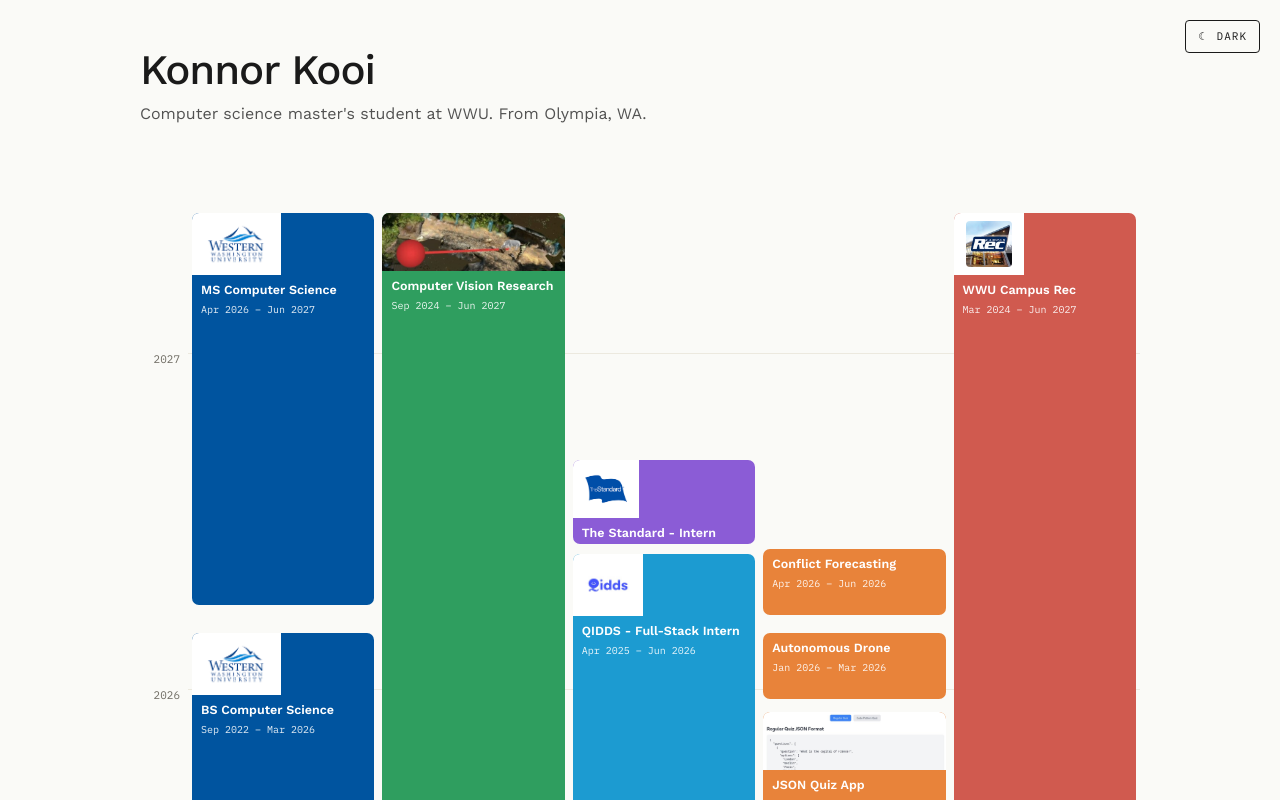
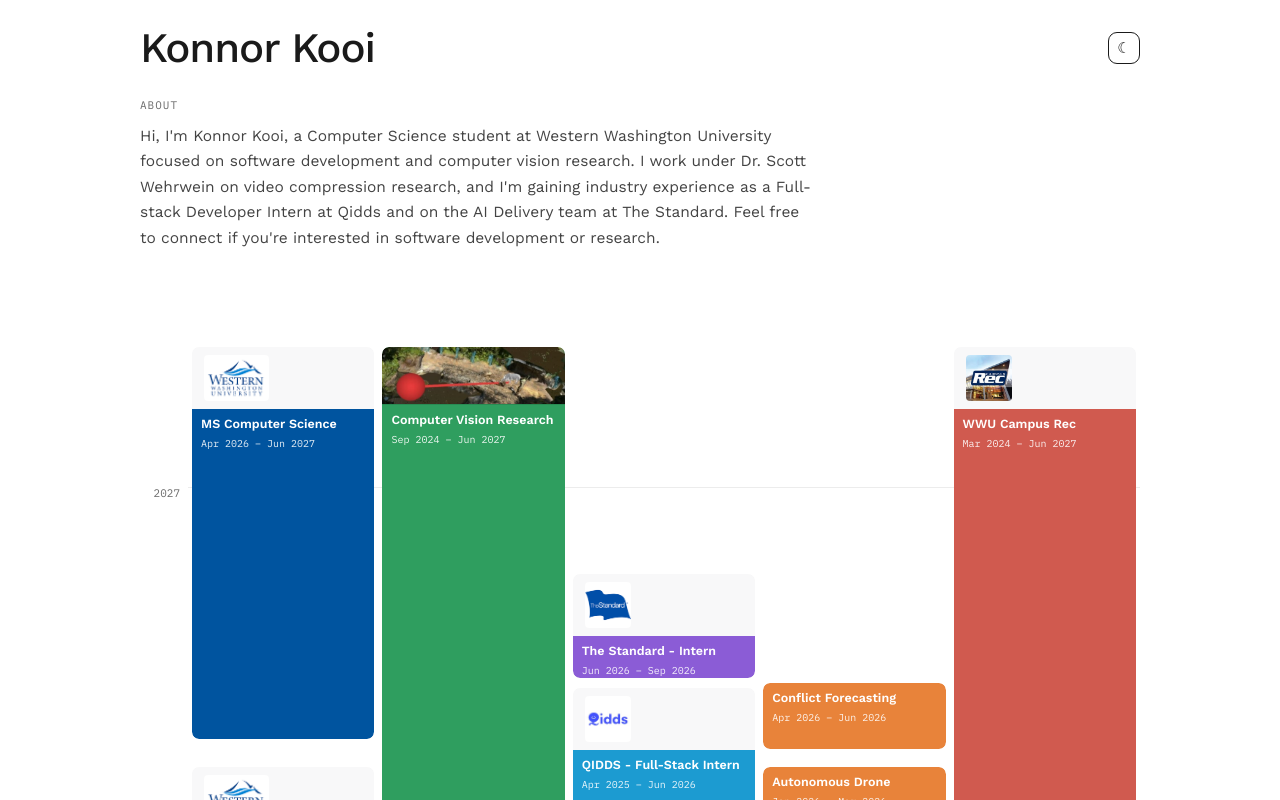
Before and after one commit to KonnorKooi/personal-port, a Next.js app: page / in a window 1280 px wide. Shown: the top 800 px of the page. Built offline with nearby package versions, Linux system fonts and the light colour scheme.

Commit message:
updated spacing

```diff
--- a/src/components/ThemeProvider.tsx
+++ b/src/components/ThemeProvider.tsx
@@ -33,7 +33,7 @@
       document.body.style.backgroundColor = "#0f0e0c";
       document.body.style.color = "#f0ede4";
     } else {
-      document.body.style.backgroundColor = "#FAFAF7";
+      document.body.style.backgroundColor = "#FFFFFF";
       document.body.style.color = "#1A1A1A";
     }
   }, [theme]);
--- a/src/components/scroll/VerticalTimeline.tsx
+++ b/src/components/scroll/VerticalTimeline.tsx
@@ -121,7 +121,7 @@
   return out;
 })();
 
-type Tokens = { bg: string; fg: string; muted: string; hair: string; grid: string; laneBg: string; cardBg: string; cardBorder: string };
+type Tokens = { bg: string; fg: string; muted: string; hair: string; grid: string; laneBg: string; cardBg: string; cardBorder: string; imgFrame: string };
 
 const useMobile = () => {
   const [m, setM] = useState(true);
@@ -158,7 +158,7 @@
       }}>
         {img ? (
           img.frame === "browser" ? (
-            <div style={{ borderBottom: `1px solid ${T.cardBorder}` }}>
+            <div style={{ border: `1px solid ${T.imgFrame}`, borderRadius: 8, overflow: "hidden", margin: 16, marginBottom: 0 }}>
               <div style={{
                 display: "flex", alignItems: "center", gap: 8, padding: "8px 8px 8px 12px",
                 background: dark ? "#26241f" : "#ECE9DF", borderBottom: `1px solid ${T.cardBorder}`,
@@ -180,9 +180,12 @@
             </div>
           ) : (
             <img src={img.src} alt={img.caption || bar.label} style={{
-              width: "100%", height: img.fit === "contain" ? 200 : 220,
+              width: img.fit === "contain" ? "calc(100% - 32px)" : "100%",
+              height: img.fit === "contain" ? 200 : 220,
               objectFit: img.fit ?? "cover", background: img.fit === "contain" ? "#fff" : T.laneBg,
-              ...(img.fit === "contain" ? { padding: 24, boxSizing: "border-box", borderBottom: `1px solid ${T.cardBorder}` } : {}),
+              ...(img.fit === "contain"
+                ? { padding: 16, boxSizing: "border-box", margin: 16, marginBottom: 0, borderRadius: 8, border: `1px solid ${T.imgFrame}` }
+                : {}),
             }} />
           )
         ) : logo ? (
@@ -225,14 +228,14 @@
               {im.scroll ? (
                 <div style={{
                   maxHeight: 340, overflowY: "auto", borderRadius: 6,
-                  border: `1px solid ${T.cardBorder}`, background: "#fff",
+                  border: `1px solid ${T.imgFrame}`, background: "#fff",
                   WebkitOverflowScrolling: "touch",
                 }}>
                   <img src={im.src} alt={im.caption || ""} style={{ width: "100%", display: "block" }} />
                 </div>
               ) : (
                 <img src={im.src} alt={im.caption || ""} style={{
-                  width: "100%", maxHeight: 360, borderRadius: 6, border: `1px solid ${T.cardBorder}`,
+                  width: "100%", maxHeight: 360, borderRadius: 6, border: `1px solid ${T.imgFrame}`,
                   objectFit: im.fit ?? "cover",
                   ...(im.fit === "contain" ? { background: "#fff", padding: 16, boxSizing: "border-box" } : {}),
                 }} />
@@ -282,17 +285,20 @@
 
   const T: Tokens = dark ? {
     bg: "#0f0e0c", fg: "#f0ede4", muted: "#8a877f", hair: "#2a2822",
-    grid: "#211f1a", laneBg: "#151310", cardBg: "#1a1815", cardBorder: "#2a2822",
+    grid: "#211f1a", laneBg: "#151310", cardBg: "#1a1815", cardBorder: "#2a2822", imgFrame: "#3a372f",
   } : {
-    bg: "#FAFAF7", fg: "#1A1A1A", muted: "#6e6b62", hair: "#E5E2D8",
-    grid: "#ECE9DF", laneBg: "#F3F1EA", cardBg: "#FFFFFF", cardBorder: "#E5E2D8",
+    bg: "#FFFFFF", fg: "#1A1A1A", muted: "#6b6b6b", hair: "#E5E5E5",
+    grid: "#ECECEC", laneBg: "#F4F4F5", cardBg: "#FFFFFF", cardBorder: "#E5E5E5", imgFrame: "#C9C9C9",
   };
 
   const pxPerMonth = mobile ? 22 : 28;
   const MIN_BAR_H = mobile ? 58 : 66;
+  // Logo bars need extra room so the logo banner + label aren't cramped (e.g.
+  // short stints like The Standard). Long-duration logo bars already exceed this.
+  const LOGO_MIN_BAR_H = mobile ? 96 : 104;
   const GAP = 5;
   const height = RANGE * pxPerMonth;
-  const gutter = 48;
+  const gutter = mobile ? 30 : 48;
   const yTop = (ym: YM) => (AXIS_MAX - monthsOf(ym)) * pxPerMonth;
 
   // Lay out each bar: start from the to-scale slot, grow to MIN_BAR_H where
@@ -308,7 +314,7 @@
         const trueBottom = yTop(b.span.start);
         const slotTop = i > 0 ? yTop(sorted[i - 1].span.start) + GAP : 0;
         const slotBottom = i < sorted.length - 1 ? yTop(sorted[i + 1].span.end ?? NOW) - GAP : height;
-        const desired = Math.max(trueBottom - trueTop, MIN_BAR_H);
+        const desired = Math.max(trueBottom - trueTop, b.logo ? LOGO_MIN_BAR_H : MIN_BAR_H);
         const h = Math.max(8, Math.min(desired, slotBottom - slotTop));
         let top = trueTop;
         if (top + h > slotBottom) top = slotBottom - h;
@@ -318,11 +324,12 @@
     });
     return map;
     // eslint-disable-next-line react-hooks/exhaustive-deps
-  }, [pxPerMonth, MIN_BAR_H, height]);
+  }, [pxPerMonth, MIN_BAR_H, LOGO_MIN_BAR_H, height]);
 
+  const laneGap = mobile ? 4 : 8;
   const laneStyle = (lane: number): React.CSSProperties => ({
-    left: `calc(${(lane / LANES) * 100}% + 4px)`,
-    width: `calc(${100 / LANES}% - 8px)`,
+    left: `calc(${(lane / LANES) * 100}% + ${laneGap / 2}px)`,
+    width: `calc(${100 / LANES}% - ${laneGap}px)`,
   });
 
   const openBar = openId ? BARS.find((b) => b.id === openId) ?? null : null;
@@ -336,24 +343,34 @@
     <div style={{
       fontFamily: '"Work Sans", -apple-system, sans-serif',
       background: T.bg, color: T.fg, minHeight: "100vh",
-      padding: mobile ? "28px 14px 56px" : "48px 24px 72px",
+      padding: mobile ? "0px 14px 56px 6px" : "0px 24px 72px",
       boxSizing: "border-box", transition: "background .2s, color .2s",
     }}>
       <div style={{ maxWidth: 1000, margin: "0 auto" }}>
-        <header style={{ marginBottom: mobile ? 22 : 32, maxWidth: 640 }}>
-          <h1 style={{ fontSize: mobile ? 30 : 42, fontWeight: 500, letterSpacing: -1.1, margin: "0 0 10px", lineHeight: 1.05 }}>
-            {CONTACT.name}
-          </h1>
-          <p style={{ fontSize: mobile ? 14.5 : 16, color: T.fg, opacity: 0.75, margin: 0, lineHeight: 1.45 }}>
-            {CONTACT.bio}
-          </p>
-        </header>
+        {CONTACT.about && (
+          <section style={{ marginBottom: mobile ? 26 : 40, maxWidth: 680 }}>
+            <div style={{
+              fontFamily: '"IBM Plex Mono", monospace', fontSize: 11, color: T.muted,
+              letterSpacing: 1, textTransform: "uppercase", marginBottom: 10,
+            }}>
+              About
+            </div>
+            {CONTACT.about.split("\n\n").map((para, i) => (
+              <p key={i} style={{
+                fontSize: mobile ? 14.5 : 15.5, color: T.fg, opacity: 0.82,
+                margin: i === 0 ? "0 0 12px" : "0 0 12px", lineHeight: 1.65,
+              }}>
+                {para}
+              </p>
+            ))}
+          </section>
+        )}
 
         <div style={{ display: "flex" }}>
           {/* time gutter */}
           <div style={{ position: "relative", width: gutter, flexShrink: 0, height }}>
             {YEARS.map((y) => (
-              <div key={y} style={{ position: "absolute", top: yTop([y, 1]) - 7, right: 8 }}>
+              <div key={y} style={{ position: "absolute", top: yTop([y, 1]) - 7, right: mobile ? 5 : 8 }}>
                 <span style={{ fontFamily: '"IBM Plex Mono", monospace', fontSize: 11, color: T.muted }}>{y}</span>
               </div>
             ))}
@@ -381,6 +398,14 @@
               const bandH = tall ? 62 : Math.min(64, h - 26);
               const showLogoHeader = !!b.logo && bandH >= 34;
               const ongoing = !b.span.end;
+              // Paint the logo band into the bar's own background as a hard-stop
+              // gradient (gray top, accent below) so the rounded top corners are a
+              // single solid color with no child boundary to antialias against.
+              const accentLayer = ongoing ? `linear-gradient(180deg, ${b.accent}, ${b.accent}cc)` : b.accent;
+              const bandColor = dark ? "#fff" : "#F8F8F9";
+              const barBg = showLogoHeader
+                ? `linear-gradient(to bottom, ${bandColor} 0, ${bandColor} ${bandH}px, transparent ${bandH}px), ${accentLayer}`
+                : accentLayer;
               return (
                 <button key={b.id} onClick={() => setOpenId(b.id)} className="vgt-bar"
                   title={`${b.label} · ${fmtRange(b.span)}`}
@@ -388,19 +413,22 @@
                     position: "absolute", top, height: h, ...laneStyle(b.lane),
                     border: "none", padding: 0, textAlign: "left", cursor: "pointer",
                     borderRadius: 7, overflow: "hidden", zIndex: 2, color: "#fff",
-                    background: ongoing ? `linear-gradient(180deg, ${b.accent}, ${b.accent}cc)` : b.accent,
+                    background: barBg,
+                    boxShadow: dark ? "none" : "0 1px 4px rgba(0,0,0,0.10)",
+                    transform: "translateZ(0)", WebkitMaskImage: "-webkit-radial-gradient(white, black)",
                     display: "flex", flexDirection: "column",
                   }}>
                   {showThumb && (
                     <img src={img!.src} alt="" style={{
                       width: "100%", height: 58, objectFit: img!.fit ?? "cover", flexShrink: 0,
                       objectPosition: img!.frame === "browser" ? "top" : "center",
-                      ...(img!.fit === "contain" ? { padding: 6, boxSizing: "border-box", background: "rgba(255,255,255,.9)" } : {}),
+                      borderBottom: "1px solid rgba(0,0,0,.12)",
+                      ...(img!.fit === "contain" ? { padding: 6, boxSizing: "border-box", background: "#fff" } : {}),
                     }} />
                   )}
                   {showLogoHeader && (
                     <div style={{
-                      height: bandH, background: "#fff", flexShrink: 0,
+                      height: bandH, background: "transparent", flexShrink: 0,
                       display: "flex", alignItems: "center", justifyContent: "center",
                       padding: "8px 12px", boxSizing: "border-box",
                     }}>
@@ -409,7 +437,7 @@
                       }} />
                     </div>
                   )}
-                  <div style={{ padding: "7px 9px", minWidth: 0, overflow: "hidden" }}>
+                  <div style={{ padding: mobile ? "7px 4px" : "7px 9px", minWidth: 0, overflow: "hidden" }}>
                     <div style={{ display: "flex", alignItems: "center", gap: 6, minWidth: 0 }}>
                       {b.logo && !showLogoHeader && (
                         <img src={b.logo} alt="" style={{
@@ -418,7 +446,7 @@
                         }} />
                       )}
                       <span style={{
-                        fontSize: 12.5, fontWeight: 600, lineHeight: 1.22,
+                        fontSize: mobile ? 11.5 : 12.5, fontWeight: 600, lineHeight: 1.22,
                         ...(showLogoHeader && !tall ? { whiteSpace: "nowrap", overflow: "hidden", textOverflow: "ellipsis" } : {}),
                       }}>{b.label}</span>
                     </div>
--- a/src/pages/_document.js
+++ b/src/pages/_document.js
@@ -16,7 +16,7 @@
       document.documentElement.classList.add('no-transition'); // Disable transitions
       document.documentElement.classList.add(theme);
 
-      document.body.style.backgroundColor = theme === 'dark' ? '#0f0e0c' : '#FAFAF7';
+      document.body.style.backgroundColor = theme === 'dark' ? '#0f0e0c' : '#FFFFFF';
       document.body.style.color = theme === 'dark' ? '#f0ede4' : '#1A1A1A';
 
       // Remove the no-transition class after a short delay
--- a/src/pages/index.tsx
+++ b/src/pages/index.tsx
@@ -1,36 +1,132 @@
-import React from "react";
+import React, { useEffect, useState } from "react";
 import Head from "next/head";
 import VerticalTimeline from "../components/scroll/VerticalTimeline";
 import { useTheme } from "../components/ThemeProvider";
+import { CONTACT } from "../utils/gitflowData";
+
+const lerp = (a: number, b: number, t: number) => a + (b - a) * t;
+
+const useMobile = () => {
+  const [m, setM] = useState(false);
+  useEffect(() => {
+    const mq = window.matchMedia("(max-width: 767px)");
+    const u = () => setM(mq.matches);
+    u();
+    mq.addEventListener("change", u);
+    return () => mq.removeEventListener("change", u);
+  }, []);
+  return m;
+};
+
+// Scroll progress 0 → 1 over the first `threshold` px of scroll, throttled to
+// one update per animation frame.
+const useScrollProgress = (threshold: number) => {
+  const [p, setP] = useState(0);
+  useEffect(() => {
+    let raf = 0;
+    const onScroll = () => {
+      if (raf) return;
+      raf = requestAnimationFrame(() => {
+        raf = 0;
+        setP(Math.min(window.scrollY / threshold, 1));
+      });
+    };
+    onScroll();
+    window.addEventListener("scroll", onScroll, { passive: true });
+    return () => {
+      window.removeEventListener("scroll", onScroll);
+      if (raf) cancelAnimationFrame(raf);
+    };
+  }, [threshold]);
+  return p;
+};
 
 const ThemeToggle: React.FC = () => {
   const { theme, toggleTheme } = useTheme();
   const isDark = theme === "dark";
   const color = isDark ? "#f0ede4" : "#1A1A1A";
-  const bg = isDark ? "#0f0e0c" : "#FAFAF7";
   return (
     <button
       onClick={toggleTheme}
       aria-label={isDark ? "Switch to light theme" : "Switch to dark theme"}
       style={{
-        position: "fixed",
-        top: 20,
-        right: 20,
-        zIndex: 50,
-        fontFamily: '"IBM Plex Mono", monospace',
-        fontSize: 11,
-        letterSpacing: 1,
-        textTransform: "uppercase",
-        background: bg,
+        flexShrink: 0,
+        width: 32,
+        height: 32,
+        display: "flex",
+        alignItems: "center",
+        justifyContent: "center",
+        fontSize: 15,
+        lineHeight: 1,
+        background: "transparent",
         border: `1px solid ${color}`,
-        padding: "7px 12px",
-        borderRadius: 4,
+        borderRadius: 9,
         cursor: "pointer",
         color,
-        transition: "background .15s, color .15s, border-color .15s",
+        transition: "color .15s, border-color .15s",
       }}>
-      {isDark ? "☀ light" : "☾ dark"}
+      {isDark ? "☀" : "☾"}
     </button>
+  );
+};
+
+const NavBar: React.FC = () => {
+  const { theme } = useTheme();
+  const isDark = theme === "dark";
+  const mobile = useMobile();
+  const p = useScrollProgress(mobile ? 70 : 90);
+
+  const fg = isDark ? "#f0ede4" : "#1A1A1A";
+  const padV = lerp(mobile ? 18 : 26, 10, p);
+  const nameSize = lerp(mobile ? 28 : 42, mobile ? 21 : 26, p);
+  const bg = isDark
+    ? `rgba(15,14,12,${0.85 * p})`
+    : `rgba(255,255,255,${0.85 * p})`;
+  const hair = isDark
+    ? `rgba(255,255,255,${0.08 * p})`
+    : `rgba(0,0,0,${0.10 * p})`;
+
+  return (
+    <nav
+      style={{
+        position: "sticky",
+        top: 0,
+        zIndex: 50,
+        background: bg,
+        backdropFilter: `blur(${8 * p}px)`,
+        WebkitBackdropFilter: `blur(${8 * p}px)`,
+        borderBottom: `1px solid ${hair}`,
+        paddingTop: padV,
+        paddingBottom: padV,
+        paddingLeft: mobile ? 6 : 24,
+        paddingRight: mobile ? 14 : 24,
+      }}>
+      <div
+        style={{
+          maxWidth: 1000,
+          margin: "0 auto",
+          width: "100%",
+          boxSizing: "border-box",
+          display: "flex",
+          alignItems: "center",
+          justifyContent: "space-between",
+          gap: 16,
+        }}>
+        <span
+          style={{
+            fontFamily: '"Work Sans", -apple-system, sans-serif',
+            fontSize: nameSize,
+            fontWeight: 500,
+            letterSpacing: lerp(-1.1, -0.3, p),
+            lineHeight: 1.05,
+            color: fg,
+            transition: "color .15s",
+          }}>
+          {CONTACT.name}
+        </span>
+        <ThemeToggle />
+      </div>
+    </nav>
   );
 };
 
@@ -60,7 +156,7 @@
         />
         <meta name="twitter:image" content="https://konnorkooi.com/images/scheduleOpt_optimized.jpg" />
       </Head>
-      <ThemeToggle />
+      <NavBar />
       <VerticalTimeline />
     </>
   );
--- a/src/utils/gitflowData.ts
+++ b/src/utils/gitflowData.ts
@@ -280,15 +280,8 @@
     dateRange: "Apr 2025 – Jun 2026",
     location: "Fremont, CA · Remote",
     role: "Full-Stack Developer Intern",
-    detail: "Remote full-stack development internship with QIDDS out of Fremont, CA.",
-    tech: ["React", "TypeScript", "Java", "Python", "Next.js", "Cypress", "n8n", "AWS"],
-    highlights: [
-      "Built different AI agents using self-hosted n8n to automatically discover, scrape, and validate over 300 educational resources, streamlining content acquisition for K-12 extracurricular platform and reducing manual curation time by ~80%",
-      "Contributed to complete website migration from legacy system to Next.js, improving SEO performance and speed by ~30%",
-      "Developed end-to-end testing suite using Cypress to enhance application quality assurance and reduce deployment risks",
-      "Implemented full-stack features including blog system, job portal, and admin panels using TypeScript and Java",
-      "Contributed across the full technology stack, supporting frontend development with React/TypeScript, backend API development with Java, educational content validation systems, and AWS infrastructure management",
-    ] },
+    detail: "Remote full-stack internship at QIDDS in Fremont, CA, working across the stack and building AI agents to find and validate content.",
+    tech: ["React", "TypeScript", "Java", "Python", "Next.js", "Cypress", "n8n", "AWS"] },
 
   { id: "autonomous-drone", branch: "proj/autonomous-drone", year: 2026, month: 1,
     type: "project",
@@ -297,14 +290,8 @@
     dateRange: "Jan – Mar 2026",
     location: "Bellingham, WA",
     role: "Solo",
-    detail: "A robotics project training a deep reinforcement learning agent in Webots simulation for autonomous light-source seeking, then deploying the trained policy onto a real Crazyflie drone.",
+    detail: "A reinforcement learning agent trained in simulation to seek out light sources, then deployed on a real Crazyflie drone.",
     tech: ["Python", "Webots", "Reinforcement Learning", "Computer Vision", "Crazyflie"],
-    highlights: [
-      "Trained a deep RL agent in Webots simulation for autonomous light-source seeking, using a 4-layer MLP policy with stacked observation frames and a shaped reward system covering success, search, crash, and timeout conditions",
-      "Designed the agent's observation space using 4 stacked frames of 7 features each, including bearing, brightness, visibility, and rangefinder readings across 4 directions",
-      "Implemented an adaptive relative brightness thresholding CV pipeline for light detection under varying ambient conditions, outputting bearing, brightness, and visibility signals to the RL policy",
-      "Deployed the trained policy on a Crazyflie drone with an onboard AI deck GAP8 chip and STM32 chip",
-    ],
     images: [
       { src: "/images/autonomous_drone_slide.png", caption: "Autonomous drone light-source seeking.", fit: "contain" },
     ] },
@@ -316,15 +303,8 @@
     dateRange: "Apr – Jun 2026",
     location: "Bellingham, WA",
     role: "Solo",
-    detail: "A conflict-onset classifier that predicts armed conflict probabilities from structured public data instead of news text corpora, with a Streamlit web app for predictions, SHAP feature importance, and historical backtests.",
+    detail: "Built a model that predicts armed conflict from public data instead of news text. It comes with a Streamlit app for predictions, SHAP feature importance, and backtests.",
     tech: ["Python", "XGBoost", "ExtraTrees", "SHAP", "Streamlit"],
-    highlights: [
-      "Developed an XGBoost and ExtraTrees conflict-onset classifier to predict armed conflict probabilities using structured public data instead of news text corpora",
-      "Engineered a 78-feature matrix from ACLED, UCDP, World Bank, and IMF datasets focusing on political indicators and spatial contagion metrics",
-      "Built a ViEWS-compliant country-month probabilistic forecaster and a country-week binary classifier, beating the standard text-based benchmark by +0.056 AUROC on 10-year peace intervals",
-      "Created a Streamlit web application to display predictions, feature importance using SHAP values, and historical backtests for 237 countries",
-      "Managed AI coding assistants to write data preprocessing pipelines and model training scripts while manually auditing for recording-time data leaks",
-    ],
     images: [
       { src: "/images/conflict_forcasting.png", caption: "Conflict Forecasting Classifier web app.", frame: "browser", frameLabel: "konnorkooi.com/conflict-forecast" },
     ],
@@ -349,10 +329,11 @@
 
   { id: "the-standard", branch: "work/the-standard", year: 2026, month: 6,
     title: "branch: work/the-standard",
-    subtitle: "The Standard - Intern",
+    subtitle: "Data Science Intern at The Standard",
     dateRange: "Jun 2026 – Present",
-    role: "Intern",
-    detail: "Started an internship with The Standard." },
+    role: "Data Science Intern, AI Delivery team",
+    detail: "Data Science Intern on the AI Delivery team, supporting the development and evaluation of AI-powered workflow products. Partners with data scientists, ML engineers, and product owners across model development, experimentation, and data analysis.",
+    tech: ["Python", "pandas", "scikit-learn", "SQL", "Git"] },
 
   { id: "head", branch: "main", year: 2026, month: 6,
     title: "HEAD",
@@ -364,7 +345,7 @@
 export const CONTACT: Contact = {
   name: "Konnor Kooi",
   bio: "Computer science master's student at WWU. From Olympia, WA.",
-  about: "I grew up in Olympia and now live in Bellingham, working on my master's in computer science at WWU. I do computer vision research in Scott Wehrwein's lab, intern at The Standard, and a previous intern at QIDDS. Away from the keyboard I like to play and referee olleyball, play guitar, and run.",
+  about: "Hi, I'm Konnor Kooi, a Computer Science student at Western Washington University focused on software development and computer vision research. I work under Dr. Scott Wehrwein on video compression research, and I'm gaining industry experience as a Full-stack Developer Intern at Qidds and on the AI Delivery team at The Standard. Feel free to connect if you're interested in software development or research.",
   email: "konnorjkooi@gmail.com",
   links: [
     { label: "LinkedIn", href: "https://www.linkedin.com/in/konnorkooi/" },
```
